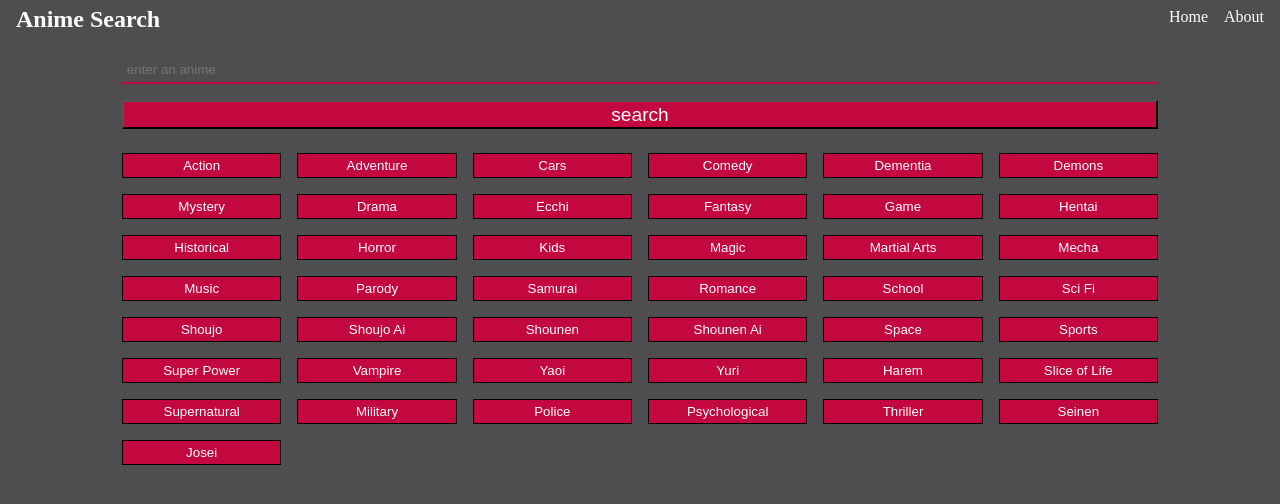
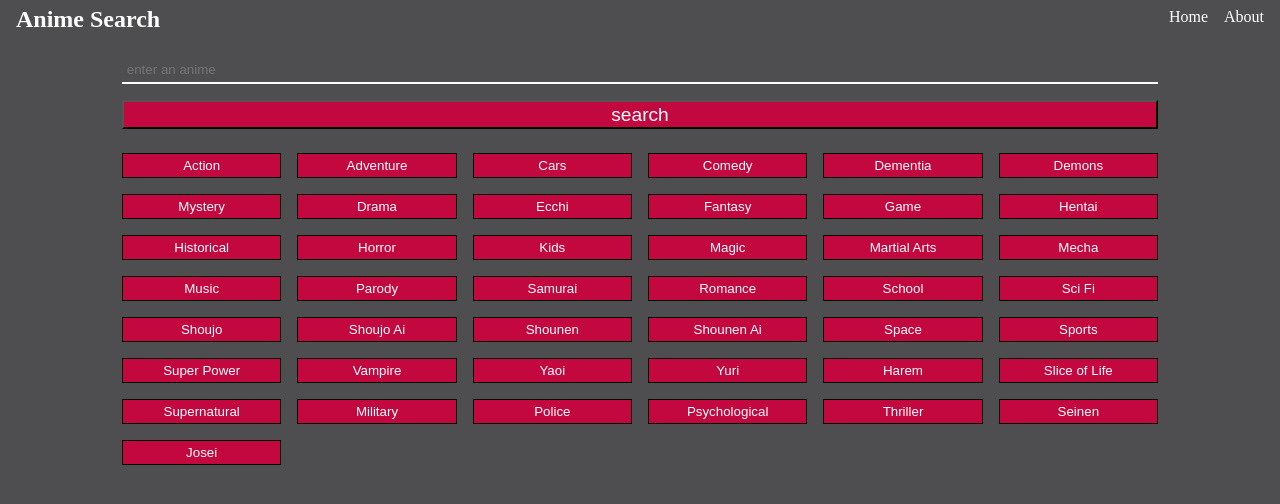
Before and after one commit to SyntaxMotta/AnimeSearch, a React (Create React App) app: page / in a window 1280 px wide. In both pictures the pointer is over the input "enter an anime". Shown: the top 504 px of the page. Built offline with nearby package versions, Linux system fonts and the light colour scheme; the HTML template or start-up script is replaced by a standard one.

Commit message:
UI changes

```diff
--- a/src/App.css
+++ b/src/App.css
@@ -92,9 +92,19 @@ a {
 input[type='text'] {
   padding: 0.3rem;
   border: none;
+  outline: none;
   border-bottom: 2px solid var(--tertiary-color);
   margin-bottom: 1rem;
   background-color: var(--primary-color);
+  transition: all ease 0.4s;
+}
+
+input[type='text']:focus {
+  border-bottom: 2px solid white;
+}
+
+input[type='text']:hover {
+  border-bottom: 2px solid white;
 }
 
 .search__btn {
@@ -137,11 +147,11 @@ input[type='text'] {
 }
 
 .clear-btn:hover {
-  transform: scale(1.02);
+  transform: scale(1.01);
 }
 
 .search__btn:hover {
-  transform: scale(1.02);
+  transform: scale(1.01);
 }
 
 .card-title {
```
